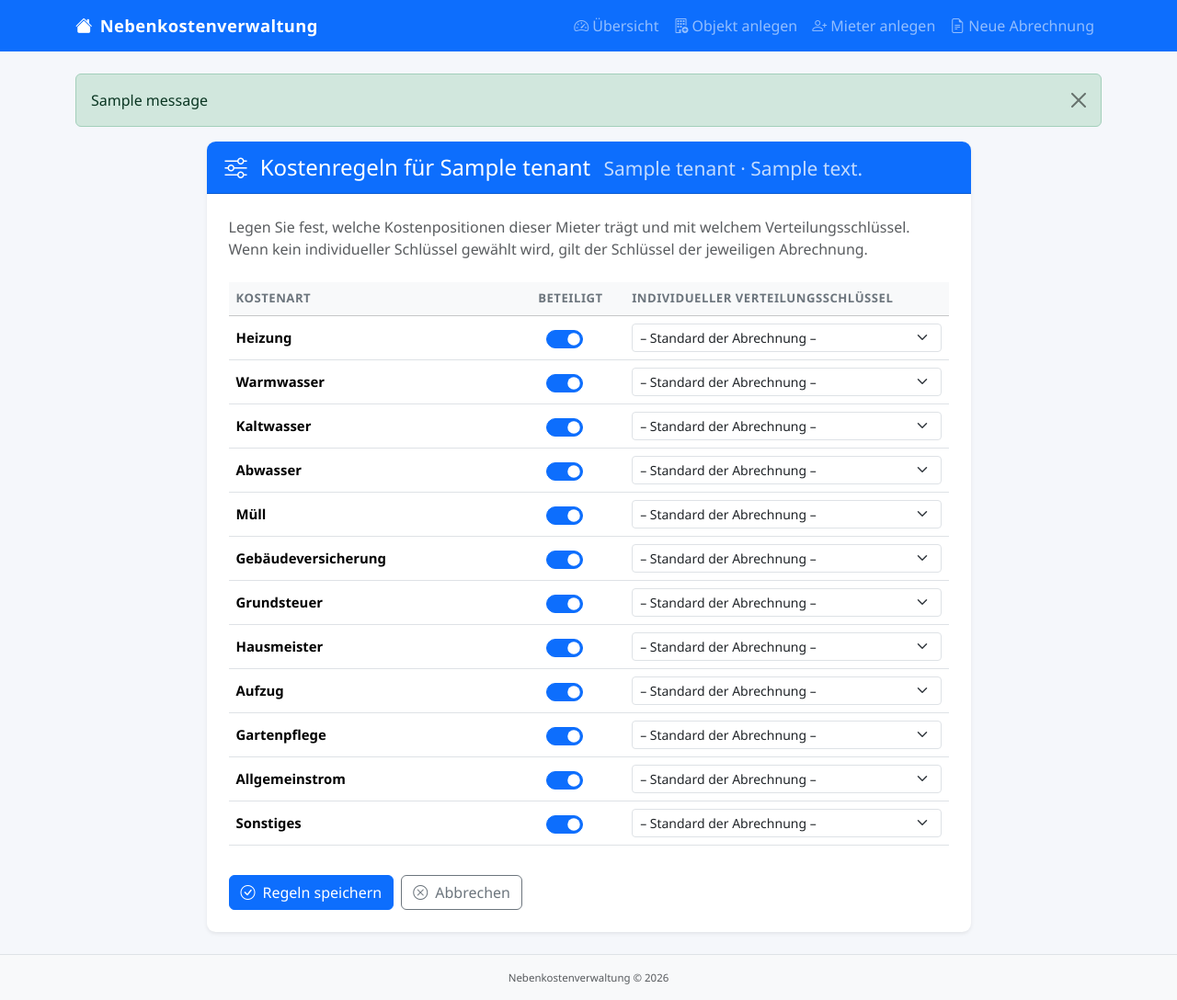
After one commit to hapewa-stack/Verwaltung, a Flask app: page /tenant/1/costs in a window 1280 px wide. The commit adds this page. Shown: the whole page at 92% size. Run offline with Flask 3, Linux system fonts and the light colour scheme; tables that the repository leaves empty hold one stand-in row (values such as "Sample post"); one stand-in notice (Sample message) is shown.

Commit message:
Add per-tenant cost rules (which costs and allocation key)
New TenantCostRule model lets landlords define per tenant which cost
categories are applicable and optionally override the allocation key.
Settlement computation respects these rules; excluded categories are
skipped and custom keys take precedence over the cost-item default.

Dashboard gains a slider button per tenant to open the rules editor.

https://claude.ai/code/session_01TXRL7ERNut6VB7X8CyeKx5

```diff
--- a/app.py
+++ b/app.py
@@ -68,6 +68,7 @@ class Tenant(db.Model):
     move_out_date = db.Column(db.Date, nullable=True)
     monthly_advance = db.Column(db.Float, nullable=False, default=0.0)
     tenant_settlements = db.relationship("TenantSettlement", backref="tenant", lazy=True, cascade="all, delete-orphan")
+    cost_rules = db.relationship("TenantCostRule", backref="tenant", lazy=True, cascade="all, delete-orphan")
 
 
 class Settlement(db.Model):
@@ -94,6 +95,17 @@ class CostItem(db.Model):
     allocation_key = db.Column(db.String(20), nullable=False)
 
 
+class TenantCostRule(db.Model):
+    __tablename__ = "tenant_cost_rule"
+    id = db.Column(db.Integer, primary_key=True)
+    tenant_id = db.Column(db.Integer, db.ForeignKey("tenant.id"), nullable=False)
+    category = db.Column(db.String(100), nullable=False)
+    is_included = db.Column(db.Boolean, nullable=False, default=True)
+    allocation_key_override = db.Column(db.String(20), nullable=True)
+
+    __table_args__ = (db.UniqueConstraint("tenant_id", "category"),)
+
+
 class TenantSettlement(db.Model):
     __tablename__ = "tenant_settlement"
     id = db.Column(db.Integer, primary_key=True)
@@ -118,6 +130,22 @@ class TenantSettlement(db.Model):
         return "Ausgeglichen"
 
 
+def _apply_allocation(key, tenant, all_tenants_in_period, amount, prop):
+    if key == "flaeche":
+        participating_area = sum(t.area for t in all_tenants_in_period)
+        return (tenant.area / participating_area) * amount if participating_area > 0 else 0.0
+    if key == "einheit":
+        count = len(all_tenants_in_period)
+        return amount / count if count > 0 else 0.0
+    if key == "personen":
+        total_persons = sum(t.persons for t in all_tenants_in_period)
+        return (tenant.persons / total_persons) * amount if total_persons > 0 else 0.0
+    if key == "verbrauch":
+        participating_area = sum(t.area for t in all_tenants_in_period)
+        return (tenant.area / participating_area) * amount if participating_area > 0 else 0.0
+    return 0.0
+
+
 def compute_tenant_share(tenant, settlement, cost_items, all_tenants_in_period):
     period_start = settlement.period_start
     period_end = settlement.period_end
@@ -132,39 +160,29 @@ def compute_tenant_share(tenant, settlement, cost_items, all_tenants_in_period):
     days_in_period = (tenant_end - tenant_start).days + 1
     pro_rata_factor = days_in_period / total_period_days
 
+    rules = {r.category: r for r in tenant.cost_rules}
     prop = settlement.property
     total_share = 0.0
 
     for ci in cost_items:
-        if ci.allocation_key == "flaeche":
-            if prop.total_area > 0:
-                share = (tenant.area / prop.total_area) * ci.total_amount
-            else:
-                share = 0.0
-        elif ci.allocation_key == "einheit":
-            unit_count = len(all_tenants_in_period)
-            if unit_count > 0:
-                share = ci.total_amount / unit_count
-            else:
-                share = 0.0
-        elif ci.allocation_key == "personen":
-            total_persons = sum(t.persons for t in all_tenants_in_period)
-            if total_persons > 0:
-                share = (tenant.persons / total_persons) * ci.total_amount
-            else:
-                share = 0.0
-        elif ci.allocation_key == "verbrauch":
-            # "nach Verbrauch" falls back to area-based when no meter data is stored
-            if prop.total_area > 0:
-                share = (tenant.area / prop.total_area) * ci.total_amount
-            else:
-                share = 0.0
-        else:
-            share = 0.0
-
+        rule = rules.get(ci.category)
+        if rule and not rule.is_included:
+            continue
+        alloc_key = (rule.allocation_key_override if rule and rule.allocation_key_override else ci.allocation_key)
+        participating = [t for t in all_tenants_in_period if _tenant_participates(t, ci.category)]
+        if tenant not in participating:
+            participating.append(tenant)
+        share = _apply_allocation(alloc_key, tenant, participating, ci.total_amount, prop)
         total_share += share * pro_rata_factor
 
     return total_share, days_in_period, total_period_days
+
+
+def _tenant_participates(tenant, category):
+    for rule in tenant.cost_rules:
+        if rule.category == category:
+            return rule.is_included
+    return True
 
 
 @app.route("/")
@@ -278,6 +296,34 @@ def tenant_new():
         flash(f'Mieter "{name}" wurde erfolgreich angelegt.', "success")
         return redirect(url_for("index"))
     return render_template("tenant_new.html", properties=properties)
+
+
+@app.route("/tenant/<int:tenant_id>/costs", methods=["GET", "POST"])
+def tenant_costs(tenant_id):
+    tenant = Tenant.query.get_or_404(tenant_id)
+    if request.method == "POST":
+        TenantCostRule.query.filter_by(tenant_id=tenant.id).delete()
+        for category in COST_CATEGORIES:
+            is_included = request.form.get(f"included_{category}") == "1"
+            alloc_override = request.form.get(f"alloc_{category}", "").strip() or None
+            rule = TenantCostRule(
+                tenant_id=tenant.id,
+                category=category,
+                is_included=is_included,
+                allocation_key_override=alloc_override,
+            )
+            db.session.add(rule)
+        db.session.commit()
+        flash(f'Kostenregeln für "{tenant.name}" wurden gespeichert.', "success")
+        return redirect(url_for("index"))
+    rules = {r.category: r for r in tenant.cost_rules}
+    return render_template(
+        "tenant_costs.html",
+        tenant=tenant,
+        categories=COST_CATEGORIES,
+        allocation_keys=ALLOCATION_KEYS,
+        rules=rules,
+    )
 
 
 @app.route("/settlement/new")
--- /dev/null
+++ b/templates/tenant_costs.html
@@ -0,0 +1,98 @@
+{% extends "base.html" %}
+
+{% block title %}Kostenregeln – {{ tenant.name }} – Nebenkostenverwaltung{% endblock %}
+
+{% block content %}
+<div class="row justify-content-center">
+    <div class="col-12 col-lg-9">
+        <div class="card border-0 shadow-sm">
+            <div class="card-header bg-primary text-white">
+                <h4 class="mb-0">
+                    <i class="bi bi-sliders me-2"></i>
+                    Kostenregeln für {{ tenant.name }}
+                    <small class="fw-normal opacity-75 ms-2">{{ tenant.unit_name }} · {{ tenant.property.address }}</small>
+                </h4>
+            </div>
+            <div class="card-body p-4">
+                <p class="text-muted mb-4">
+                    Legen Sie fest, welche Kostenpositionen dieser Mieter trägt und mit welchem Verteilungsschlüssel.
+                    Wenn kein individueller Schlüssel gewählt wird, gilt der Schlüssel der jeweiligen Abrechnung.
+                </p>
+
+                <form method="post">
+                    <div class="table-responsive">
+                        <table class="table align-middle">
+                            <thead class="table-light">
+                                <tr>
+                                    <th style="width:40%">Kostenart</th>
+                                    <th class="text-center" style="width:15%">Beteiligt</th>
+                                    <th style="width:45%">Individueller Verteilungsschlüssel</th>
+                                </tr>
+                            </thead>
+                            <tbody>
+                                {% for category in categories %}
+                                {% set rule = rules.get(category) %}
+                                {% set included = rule.is_included if rule else true %}
+                                {% set override = rule.allocation_key_override if rule else None %}
+                                <tr class="cost-rule-row" data-category="{{ category }}">
+                                    <td class="fw-semibold">{{ category }}</td>
+                                    <td class="text-center">
+                                        <div class="form-check form-switch d-flex justify-content-center">
+                                            <input class="form-check-input fs-5 participation-toggle"
+                                                   type="checkbox"
+                                                   name="included_{{ category }}"
+                                                   value="1"
+                                                   id="inc_{{ loop.index }}"
+                                                   {% if included %}checked{% endif %}>
+                                        </div>
+                                    </td>
+                                    <td>
+                                        <select class="form-select form-select-sm alloc-select"
+                                                name="alloc_{{ category }}"
+                                                {% if not included %}disabled{% endif %}>
+                                            <option value="">– Standard der Abrechnung –</option>
+                                            {% for label, key in allocation_keys %}
+                                            <option value="{{ key }}"
+                                                {% if override == key %}selected{% endif %}>
+                                                {{ label }}
+                                            </option>
+                                            {% endfor %}
+                                        </select>
+                                    </td>
+                                </tr>
+                                {% endfor %}
+                            </tbody>
+                        </table>
+                    </div>
+
+                    <div class="d-flex gap-2 mt-3">
+                        <button type="submit" class="btn btn-primary">
+                            <i class="bi bi-check-circle me-2"></i>Regeln speichern
+                        </button>
+                        <a href="{{ url_for('index') }}" class="btn btn-outline-secondary">
+                            <i class="bi bi-x-circle me-2"></i>Abbrechen
+                        </a>
+                    </div>
+                </form>
+            </div>
+        </div>
+    </div>
+</div>
+
+<script>
+document.querySelectorAll('.participation-toggle').forEach(function(toggle) {
+    toggle.addEventListener('change', function() {
+        const row = this.closest('tr');
+        const select = row.querySelector('.alloc-select');
+        select.disabled = !this.checked;
+        if (!this.checked) select.value = '';
+        row.classList.toggle('opacity-50', !this.checked);
+    });
+    // set initial state
+    const row = toggle.closest('tr');
+    if (!toggle.checked) {
+        row.classList.add('opacity-50');
+    }
+});
+</script>
+{% endblock %}
```
Also changed, not shown: templates/index.html (+8 -0 lines).
